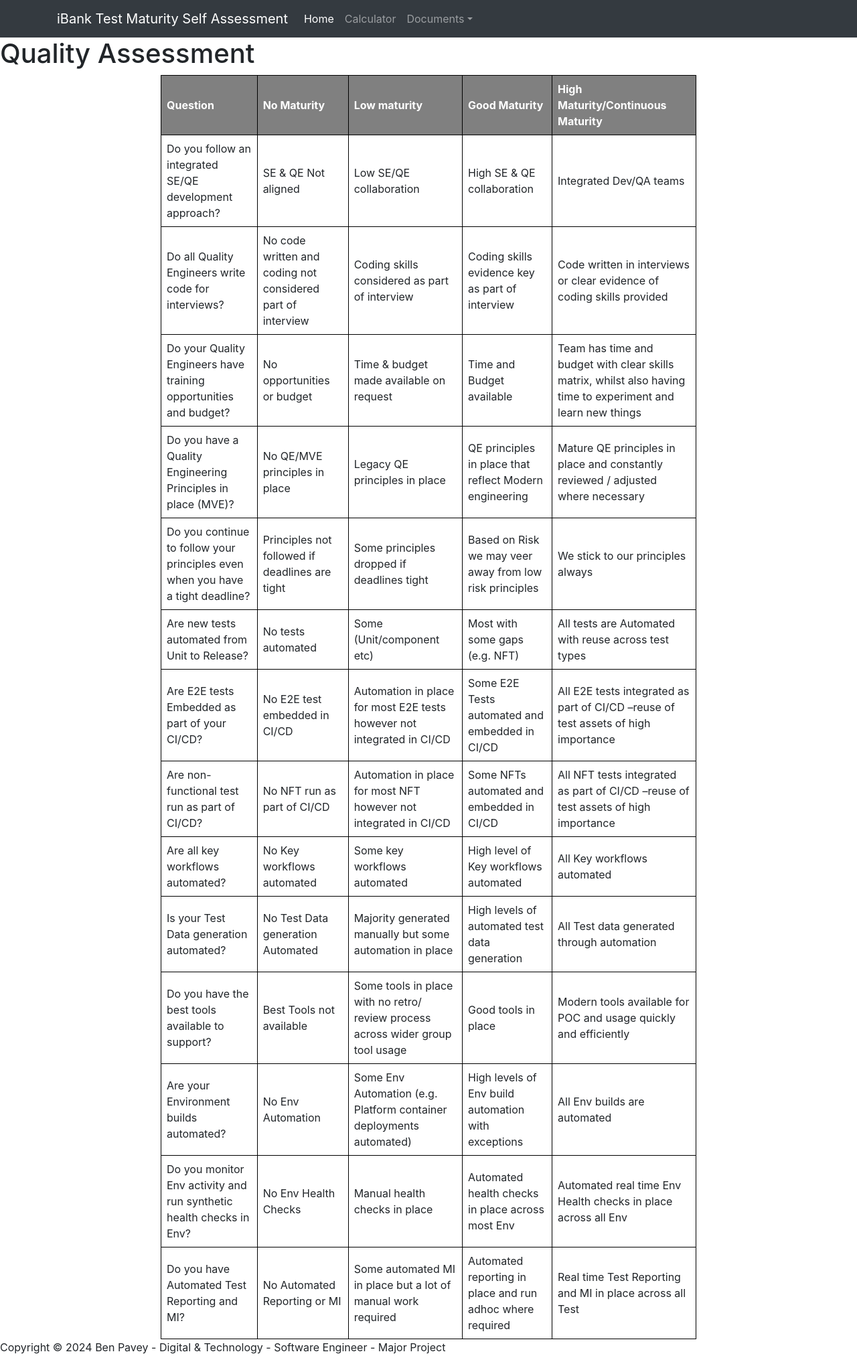
After one commit to Morethanatester/major_project, a Django app: page /QEMaturity/ in a window 1280 px wide. The commit adds this page. Shown: the whole page at 67% size. Run offline with Django 4.2, Linux system fonts and the light colour scheme; some libraries are stand-ins or nearby versions.

Commit message:
homepage formatting and content

```diff
--- /dev/null
+++ b/QE_MaturityApp/templates/QEMaturity.html
@@ -0,0 +1,172 @@
+{% extends 'base.html' %}
+
+{% block content %}
+
+    <h1>Quality Assessment</h1>
+
+
+    <style>
+    table {
+        max-width: 800px; /* Set a maximum width for the table */
+        margin: 0 auto; /* Center the table */
+        width: 100%; /* Make the table take up the full width of its container */
+        border-collapse: collapse; /* Collapse borders so they don't double up */
+        table-layout: auto; /* Allow the table to auto size based on content */
+    }
+
+    th, td {
+        border: 1px solid #000; /* Add a border to the cells */
+        text-align: left; /* Align the text to the left */
+        padding: 8px; /* Add some padding around the cell content */
+    }
+
+    th {
+        background-color: #808080;
+        color: white;
+    }
+
+    /* Responsive styling for smaller screens */
+    @media screen and (max-width: 600px) {
+        table, th, td {
+            width: 100%;
+            display: block;
+        }
+
+        th, td {
+            border: none;
+            border-bottom: 1px solid #000;
+            position: relative;
+            padding-left: 50%;
+        }
+
+        th::before, td::before {
+            position: absolute;
+            top: 6px;
+            left: 6px;
+            width: 45%;
+            padding-right: 10px;
+            white-space: nowrap;
+        }
+
+        th::before {
+            content: "";
+        }
+    }
+    </style>
+
+
+    <table>
+        <thead>
+            <tr>
+                <th>Question</th>
+                <th>No Maturity</th>
+                <th>Low maturity</th>
+                <th>Good Maturity</th>
+                <th>High Maturity/Continuous Maturity</th>
+            </tr>
+        </thead>
+        <tbody>
+            <tr>
+                <td>Do you follow an integrated SE/QE development approach?</td>
+                <td>SE & QE Not aligned</td>
+                <td>Low SE/QE collaboration</td>
+                <td>High SE & QE collaboration</td>
+                <td>Integrated Dev/QA teams</td>
+
+            </tr>
+            <tr>
+                <td>Do all Quality Engineers write code for interviews?</td>
+                <td>No code written and coding not considered part of interview</td>
+                <td>Coding skills considered as part of interview</td>
+                <td>Coding skills evidence key as part of interview</td>
+                <td>Code written in interviews or clear evidence of coding skills provided</td>
+            </tr>
+            <tr>
+                <td>Do your Quality Engineers have training opportunities and budget?</td>
+                <td>No opportunities or budget</td>
+                <td>Time & budget made available on request</td>
+                <td>Time and Budget available</td>
+                <td>Team has time and budget with clear skills matrix, whilst also having time to experiment and learn new things</td>
+            </tr>
+            <tr>
+                <td>Do you have a Quality Engineering Principles in place (MVE)?</td>
+                <td>No QE/MVE principles in place</td>
+                <td>Legacy QE principles in place</td>
+                <td>QE principles in place that reflect Modern engineering</td>
+                <td>Mature QE principles in place and constantly reviewed / adjusted where necessary</td>
+            </tr>
+            <tr>
+                <td>Do you continue to follow your principles even when you have a tight deadline?</td>
+                <td>Principles not followed if deadlines are tight</td>
+                <td>Some principles dropped if deadlines tight</td>
+                <td>Based on Risk we may veer away from low risk principles</td>
+                <td>We stick to our principles always</td>
+            </tr>
+            <tr>
+                <td>Are new tests automated from Unit to Release?</td>
+                <td>No tests automated </td>
+                <td>Some (Unit/component etc)</td>
+                <td>Most with some gaps (e.g. NFT)</td>
+                <td>All tests are Automated with reuse across test types </td>
+            </tr>
+            <tr>
+                <td>Are E2E tests Embedded as part of your CI/CD?</td>
+                <td>No E2E test embedded in CI/CD</td>
+                <td>Automation in place for most E2E tests however not integrated in CI/CD</td>
+                <td>Some E2E Tests automated and embedded in CI/CD</td>
+                <td>All E2E tests integrated as part of CI/CD –reuse of test assets of high importance</td>
+            </tr>
+            <tr>
+                <td>Are non-functional test run as part of CI/CD?</td>
+                <td>No NFT run as part of CI/CD</td>
+                <td>Automation in place for most NFT however not integrated in CI/CD</td>
+                <td>Some NFTs automated and embedded in CI/CD</td>
+                <td>All NFT tests integrated as part of CI/CD –reuse of test assets of high importance</td>
+            </tr>
+            <tr>
+                <td>Are all key workflows automated?</td>
+                <td>No Key workflows automated</td>
+                <td>Some key workflows automated</td>
+                <td>High level of Key workflows automated</td>
+                <td>All Key workflows automated </td>
+            </tr>
+            <tr>
+                <td>Is your Test Data generation automated?</td>
+                <td>No Test Data generation Automated</td>
+                <td>Majority generated manually but some automation in place</td>
+                <td>High levels of automated test data generation</td>
+                <td>All Test data generated through automation</td>
+            </tr>
+            <tr>
+                <td>Do you have the best tools available to support?</td>
+                <td>Best Tools not available</td>
+                <td>Some tools in place with no retro/ review process across wider group tool usage</td>
+                <td>Good tools in place</td>
+                <td>Modern tools available for POC and usage quickly and efficiently </td>
+            </tr>
+            <tr>
+                <td>Are your Environment builds automated?</td>
+                <td>No Env Automation</td>
+                <td>Some Env Automation (e.g. Platform container deployments automated)</td>
+                <td>High levels of Env build automation with exceptions</td>
+                <td>All Env builds are automated</td>
+            </tr>
+            <tr>
+                <td>Do you monitor Env activity and run synthetic health checks in Env?</td>
+                <td>No Env Health Checks</td>
+                <td>Manual health checks in place</td>
+                <td>Automated health checks in place across most Env</td>
+                <td>Automated real time Env Health checks in place across all Env</td>
+            </tr>
+            <tr>
+                <td>Do you have Automated Test Reporting and MI?</td>
+                <td>No Automated Reporting or MI</td>
+                <td>Some automated MI in place but a lot of manual work required</td>
+                <td>Automated reporting in place and run adhoc where required</td>
+                <td>Real time Test Reporting and MI in place across all Test</td>
+            </tr>
+            <!-- Add more rows for the other questions... -->
+        </tbody>
+    </table>
+
+{% endblock %}
--- a/QE_MaturityApp/templates/navbar.html
+++ b/QE_MaturityApp/templates/navbar.html
@@ -1,19 +1,19 @@
         <!-- Responsive navbar-->
         <nav class="navbar navbar-expand-lg navbar-dark bg-dark">
             <div class="container">
-                <a class="navbar-brand" href="#">Start Bootstrap</a>
+                <a class="navbar-brand" href="#">iBank Test Maturity Self Assessment</a>
                 <button class="navbar-toggler" type="button" data-bs-toggle="collapse" data-bs-target="#navbarSupportedContent" aria-controls="navbarSupportedContent" aria-expanded="false" aria-label="Toggle navigation"><span class="navbar-toggler-icon"></span></button>
                 <div class="collapse navbar-collapse" id="navbarSupportedContent">
                     <ul class="navbar-nav ms-auto mb-2 mb-lg-0">
-                        <li class="nav-item"><a class="nav-link active" aria-current="page" href="#">Home</a></li>
-                        <li class="nav-item"><a class="nav-link" href="#">Link</a></li>
+                        <li class="nav-item"><a class="nav-link active" aria-current="page" href="{% url 'home' %}">Home</a></li>
+                        <li class="nav-item"><a class="nav-link" href="{% url 'baseline' %}">Calculator</a></li>
                         <li class="nav-item dropdown">
-                            <a class="nav-link dropdown-toggle" id="navbarDropdown" href="#" role="button" data-bs-toggle="dropdown" aria-expanded="false">Dropdown</a>
+                            <a class="nav-link dropdown-toggle" id="navbarDropdown" href="#" role="button" data-bs-toggle="dropdown" aria-expanded="false">Documents</a>
                             <ul class="dropdown-menu dropdown-menu-end" aria-labelledby="navbarDropdown">
-                                <li><a class="dropdown-item" href="#">Action</a></li>
-                                <li><a class="dropdown-item" href="#">Another action</a></li>
+                                <li><a class="dropdown-item" href="{% url 'QEMaturity' %}">Test Maturity</a></li>
+                                <li><a class="dropdown-item" href="#">Agile Development</a></li>
                                 <li><hr class="dropdown-divider" /></li>
-                                <li><a class="dropdown-item" href="#">Something else here</a></li>
+                                <li><a class="dropdown-item" href="#">DevOps and CI/CD Pipeline</a></li>
                             </ul>
                         </li>
                     </ul>
--- a/QE_MaturityApp/urls.py
+++ b/QE_MaturityApp/urls.py
@@ -3,6 +3,7 @@ from . import views
 
 urlpatterns = [
     path('', views.home, name='home'),  # Home page with the assessment form
+    path('QEMaturity/', views.QEMaturity, name='QEMaturity'),
     path('baseline/', views.baseline, name='baseline'),
     path('maturity/', views.maturity, name='maturity'),
     path('maturity_assessment/', views.maturity_assessment, name='maturity_assessment'),
--- a/QE_MaturityApp/views.py
+++ b/QE_MaturityApp/views.py
@@ -4,6 +4,9 @@ from .models import Assessment
 
 def home(request):
     return render(request, "home.html", {})
+
+def QEMaturity(request):
+    return render(request, "QEMaturity.html", {})
 
 def baseline(request):
     total_cost = None
```
Also changed, not shown: QE_MaturityApp/templates/home.html (+66 -4 lines), db.sqlite3.
